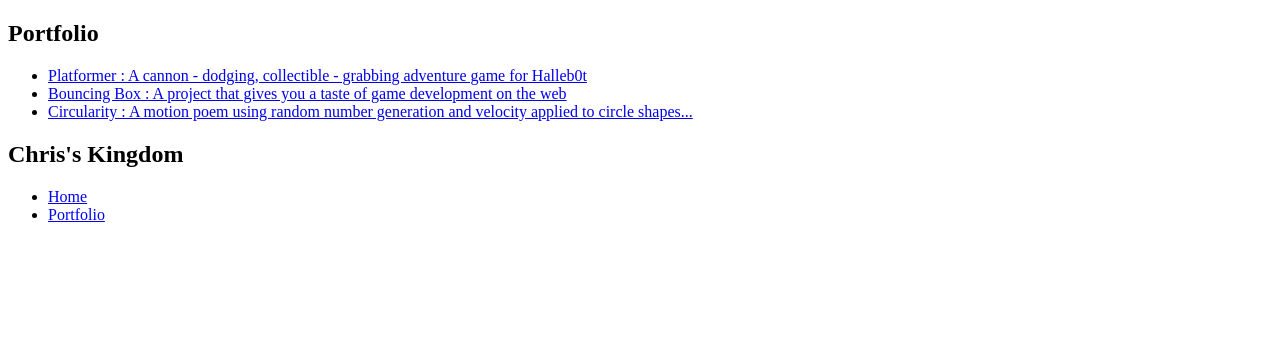
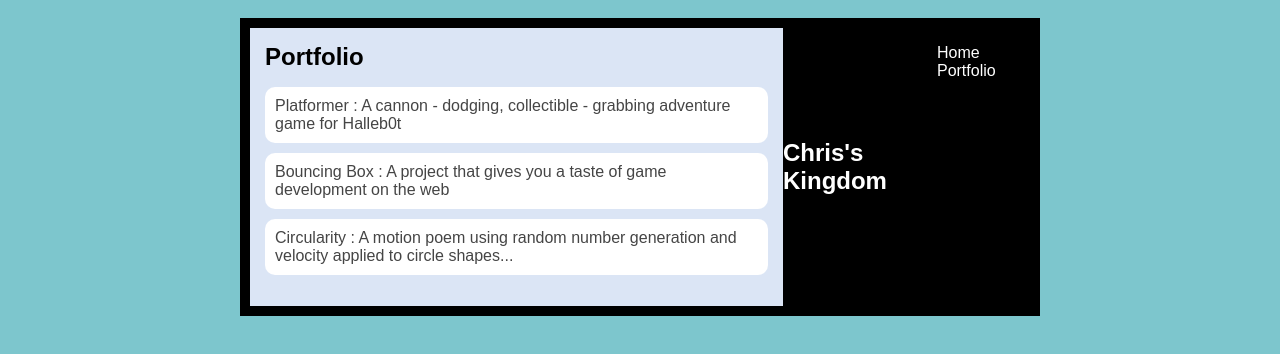
Before and after one commit to ChrisEdwards12/ChrisEdwards12.github.io, a plain HTML site: page portfolio.html in a window 1280 px wide. Drawn offline with Linux system fonts and the light colour scheme.

Commit message:
add portfolio.html file

```diff
--- a/portfolio.html
+++ b/portfolio.html
@@ -2,7 +2,7 @@
 <html>
     <head>
         <title>Chris's Wolrd</title>
-        <link
+        <link rel="stylesheet" href="style.css"
     </head>
 
     <body>
--- a/style.css
+++ b/style.css
@@ -61,3 +61,28 @@ main {
 h2, h3 {
     margin: 0px;
 }
+         /* portfolio styles */
+         .content h1 {
+            color: black;
+        }
+
+        #portfolio {
+            list-style-type: none;
+            padding-left: 0;
+        }
+
+        #portfolio li {
+            background: #fff;
+            padding: 10px;
+            border-radius: 10px;
+            margin-bottom: 10px;
+        }
+
+        #portfolio li:hover {
+            background: #eee;
+        }
+
+        #portfolio a {
+            text-decoration: none;
+            color: #454545;
+        }
```
